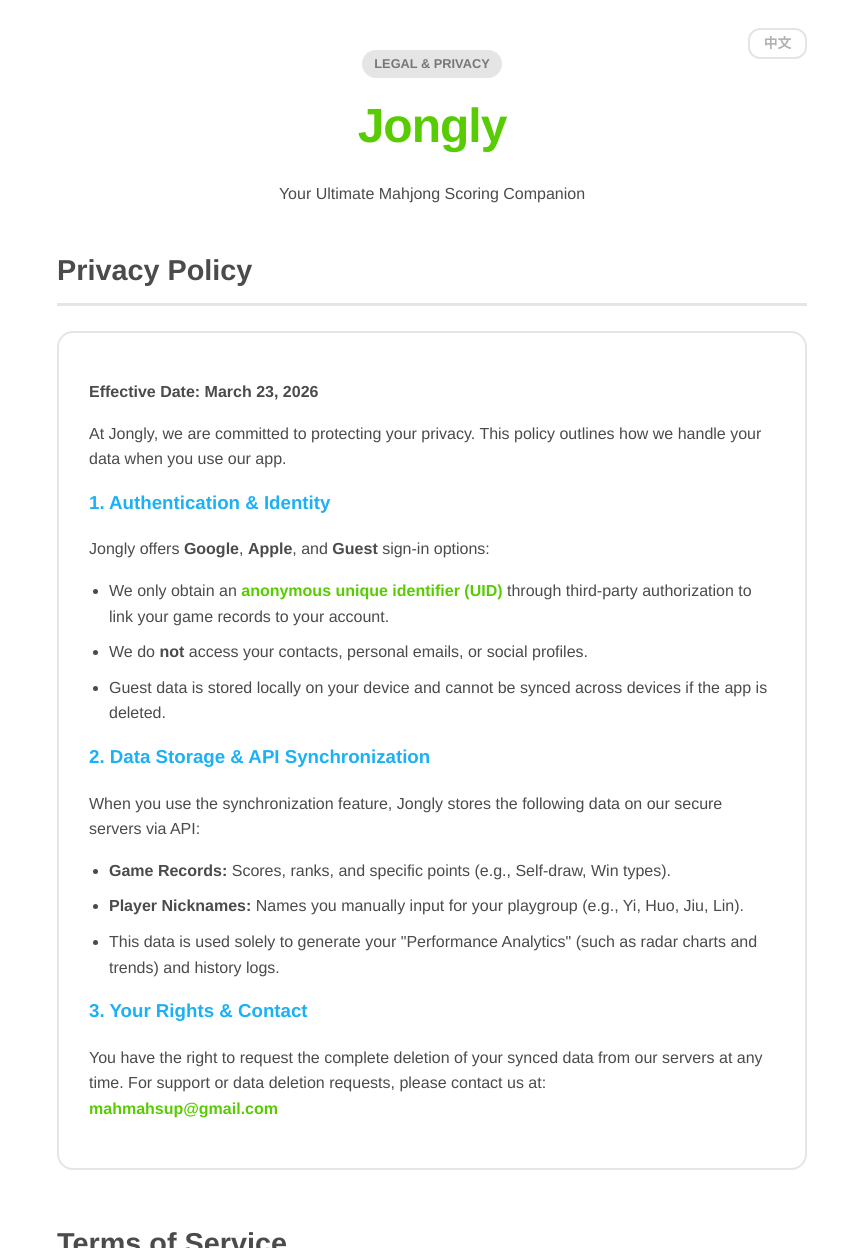
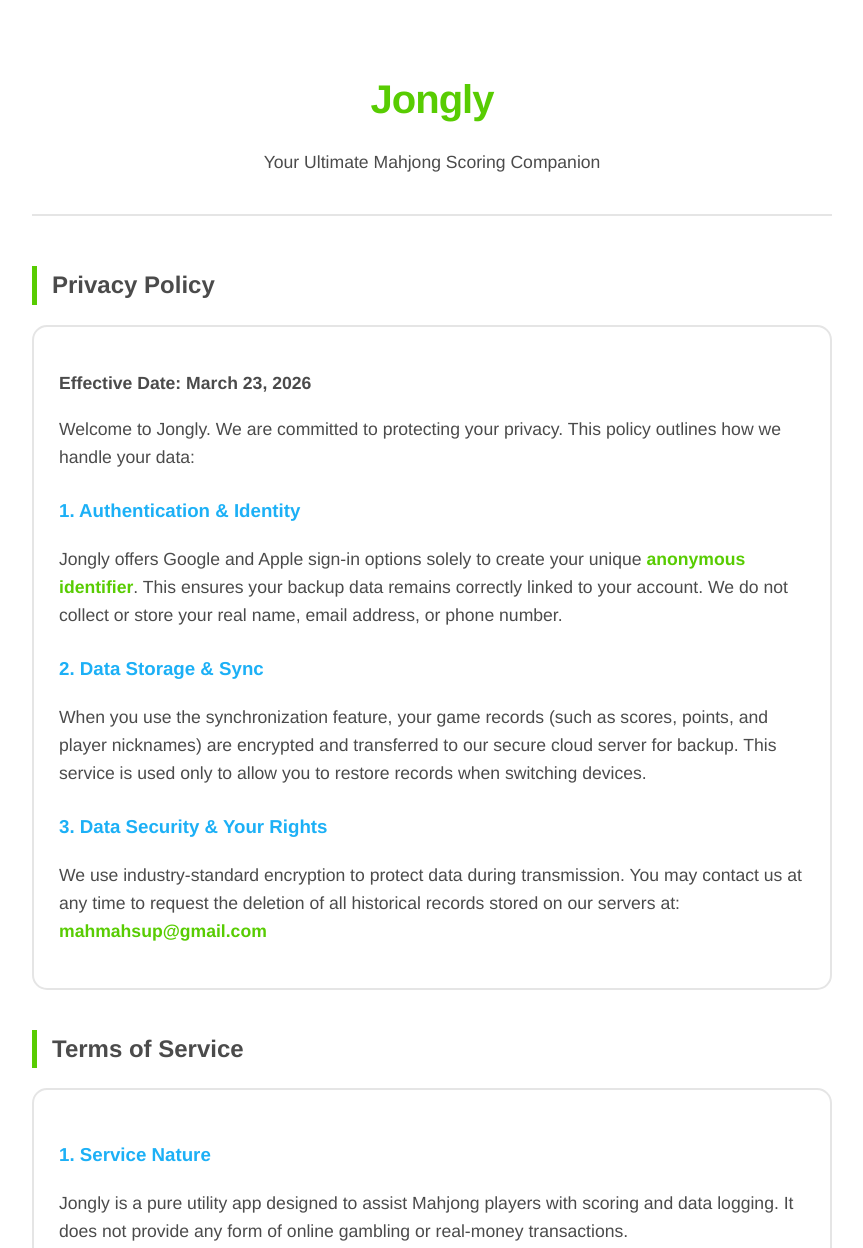
Before and after one commit to oujill/Jongly-privacy, a plain HTML site: page en/index.html in a window 1280 px wide. Shown: the top 1248 px of the page, without its empty margins (208-1071 px from the left). Drawn offline with Linux system fonts and the light colour scheme.

Commit message:
Update index.html

```diff
--- a/en/index.html
+++ b/en/index.html
@@ -7,10 +7,9 @@
     <style>
         :root {
             --primary-color: #58cc02;
-            --secondary-color: #1cb0f6;
             --text-color: #4b4b4b;
             --light-gray: #e5e5e5;
-            --border-radius: 16px;
+            --border-radius: 15px;
         }
 
         body {
@@ -19,26 +18,29 @@
             color: var(--text-color);
             background-color: #ffffff;
             margin: 0;
+            padding: 0;
             display: flex;
             justify-content: center;
         }
 
         .container {
-            max-width: 750px;
+            max-width: 800px;
             width: 90%;
-            padding: 50px 20px;
+            padding: 40px 20px;
         }
 
         header {
             text-align: center;
-            margin-bottom: 40px;
+            margin-bottom: 50px;
+            border-bottom: 2px solid var(--light-gray);
+            padding-bottom: 20px;
             position: relative;
         }
 
-        /* Language Switch Button Style */
+        /* 語言切換按鈕樣式 */
         .lang-switch {
             position: absolute;
-            top: -20px;
+            top: 0;
             right: 0;
         }
 
@@ -58,55 +60,43 @@
             color: var(--primary-color);
         }
 
-        .logo-text {
-            font-size: 3rem;
-            font-weight: 900;
+        h1 {
             color: var(--primary-color);
-            margin: 0;
+            font-size: 2.5rem;
+            margin-bottom: 10px;
             letter-spacing: -1px;
         }
 
-        .badge {
-            display: inline-block;
-            background: var(--light-gray);
-            padding: 4px 12px;
-            border-radius: 20px;
-            font-size: 0.8rem;
-            font-weight: bold;
-            color: #777;
-            margin-bottom: 10px;
-        }
-
         section {
-            margin-bottom: 50px;
+            margin-bottom: 40px;
         }
 
         h2 {
-            font-size: 1.8rem;
-            color: var(--text-color);
-            border-bottom: 3px solid var(--light-gray);
-            padding-bottom: 10px;
-            margin-bottom: 25px;
+            border-left: 5px solid var(--primary-color);
+            padding-left: 15px;
+            font-size: 1.5rem;
+            margin-bottom: 20px;
+        }
+
+        h3 {
+            color: #1cb0f6; /* 亮藍色強調 */
+            margin-top: 25px;
+        }
+
+        p, li {
+            font-size: 1.1rem;
         }
 
         .card {
             border: 2px solid var(--light-gray);
             border-radius: var(--border-radius);
-            padding: 30px;
-            margin-bottom: 20px;
+            padding: 25px;
+            margin-top: 20px;
+            transition: transform 0.2s ease;
         }
 
-        h3 {
-            color: var(--secondary-color);
-            margin-top: 0;
-        }
-
-        ul {
-            padding-left: 20px;
-        }
-
-        li {
-            margin-bottom: 10px;
+        .card:hover {
+            border-color: var(--primary-color);
         }
 
         .highlight {
@@ -116,11 +106,16 @@
 
         footer {
             text-align: center;
+            margin-top: 60px;
+            padding: 20px;
             color: #afafaf;
             font-size: 0.9rem;
-            margin-top: 80px;
-            border-top: 1px solid var(--light-gray);
-            padding-top: 20px;
+        }
+
+        @media (max-width: 600px) {
+            h1 { font-size: 2rem; }
+            .container { padding: 20px 10px; }
+            .lang-switch { position: static; margin-bottom: 20px; }
         }
     </style>
 </head>
@@ -128,11 +123,7 @@
 
 <div class="container">
     <header>
-        <div class="lang-switch">
-            <a href="/zh/" class="lang-btn">中文</a>
-        </div>
-        <div class="badge">LEGAL & PRIVACY</div>
-        <h1 class="logo-text">Jongly</h1>
+        <h1>Jongly</h1>
         <p>Your Ultimate Mahjong Scoring Companion</p>
     </header>
 
@@ -140,26 +131,16 @@
         <h2>Privacy Policy</h2>
         <div class="card">
             <p><strong>Effective Date: March 23, 2026</strong></p>
-            <p>At Jongly, we are committed to protecting your privacy. This policy outlines how we handle your data when you use our app.</p>
+            <p>Welcome to Jongly. We are committed to protecting your privacy. This policy outlines how we handle your data:</p>
 
             <h3>1. Authentication & Identity</h3>
-            <p>Jongly offers <strong>Google</strong>, <strong>Apple</strong>, and <strong>Guest</strong> sign-in options:</p>
-            <ul>
-                <li>We only obtain an <span class="highlight">anonymous unique identifier (UID)</span> through third-party authorization to link your game records to your account.</li>
-                <li>We do <strong>not</strong> access your contacts, personal emails, or social profiles.</li>
-                <li>Guest data is stored locally on your device and cannot be synced across devices if the app is deleted.</li>
-            </ul>
+            <p>Jongly offers Google and Apple sign-in options solely to create your unique <span class="highlight">anonymous identifier</span>. This ensures your backup data remains correctly linked to your account. We do not collect or store your real name, email address, or phone number.</p>
 
-            <h3>2. Data Storage & API Synchronization</h3>
-            <p>When you use the synchronization feature, Jongly stores the following data on our secure servers via API:</p>
-            <ul>
-                <li><strong>Game Records:</strong> Scores, ranks, and specific points (e.g., Self-draw, Win types).</li>
-                <li><strong>Player Nicknames:</strong> Names you manually input for your playgroup (e.g., Yi, Huo, Jiu, Lin).</li>
-                <li>This data is used solely to generate your "Performance Analytics" (such as radar charts and trends) and history logs.</li>
-            </ul>
+            <h3>2. Data Storage & Sync</h3>
+            <p>When you use the synchronization feature, your game records (such as scores, points, and player nicknames) are encrypted and transferred to our secure cloud server for backup. This service is used only to allow you to restore records when switching devices.</p>
 
-           <h3>3. Your Rights & Contact</h3>
-            <p>You have the right to request the complete deletion of your synced data from our servers at any time. For support or data deletion requests, please contact us at: <br>
+            <h3>3. Data Security & Your Rights</h3>
+            <p>We use industry-standard encryption to protect data during transmission. You may contact us at any time to request the deletion of all historical records stored on our servers at:<br>
             <a href="mailto:mahmahsup@gmail.com" class="highlight" style="text-decoration: none;">mahmahsup@gmail.com</a></p>
         </div>
     </section>
@@ -167,17 +148,17 @@
     <section id="terms">
         <h2>Terms of Service</h2>
         <div class="card">
-            <h3>1. Service Scope</h3>
-            <p>Jongly provides Mahjong scoring, data analysis, and report generation tools for personal entertainment and skill improvement purposes only.</p>
+            <h3>1. Service Nature</h3>
+            <p>Jongly is a pure utility app designed to assist Mahjong players with scoring and data logging. It does not provide any form of online gambling or real-money transactions.</p>
 
-            <h3>2. User Responsibilities</h3>
-            <p>Please ensure all manual entries are accurate. The developers are not responsible for disputes arising from incorrect data input (e.g., incorrect point calculations).</p>
+            <h3>2. User Conduct</h3>
+            <p>Please ensure all manual entries (e.g., points calculation) are accurate. The development team is not responsible for disputes between players arising from incorrect data input.</p>
 
-            <h3>3. Legal Use</h3>
-            <p>This application must <strong>not</strong> be used for any illegal gambling activities. Jongly is strictly a recording and statistical tool.</p>
+            <h3>3. Disclaimer</h3>
+            <p>Since most data is stored locally, data may be irrecoverable if you change devices or delete the app without syncing. We recommend using the "Export Battle Report" feature regularly for personal backup.</p>
 
-            <h3>4. Data Disclaimer</h3>
-            <p>Since data is stored both locally and on our servers (via manual sync), we recommend using the "Export Battle Report" feature for personal backups. We are not liable for data loss due to device damage or network failure.</p>
+            <h3>4. Legal Use</h3>
+            <p>This application must not be used for any illegal gambling activities. Jongly is strictly for record-keeping and statistical analysis.</p>
         </div>
     </section>
 
```
